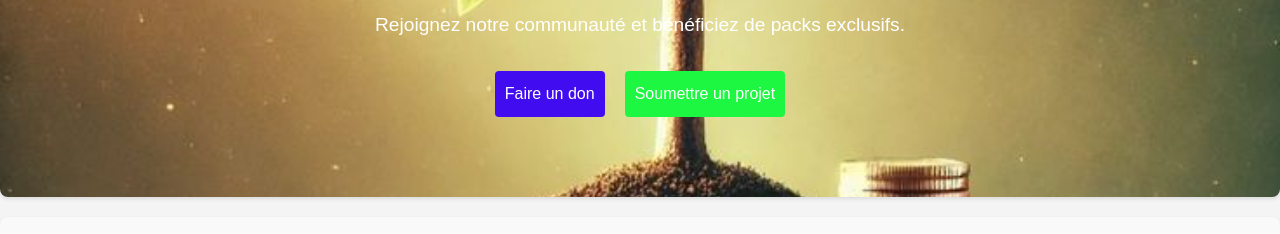
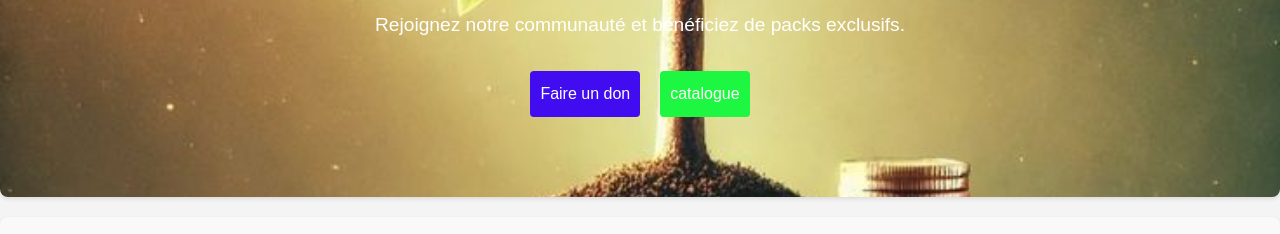
Before and after one commit to Ma-2003arch/vitrine, a plain HTML site: page index.html in a window 1280 px wide. Shown: the part 276-510 px from the top of the page. Drawn offline with Linux system fonts and the light colour scheme.

Commit message:
Modification

```diff
--- a/index.html
+++ b/index.html
@@ -43,7 +43,7 @@
                 <p>Rejoignez notre communauté et bénéficiez de packs exclusifs.</p>
                 <div class="cta-buttons">
                     <a href="paiement.html" class="btn-primary1">Faire un don</a>
-                    <a href="Accueil.html" class="btn-secondary">Soumettre un projet</a>
+                    <a href="Accueil.html" class="btn-secondary">catalogue</a>
                 </div>
             </div>
         </section>
```
